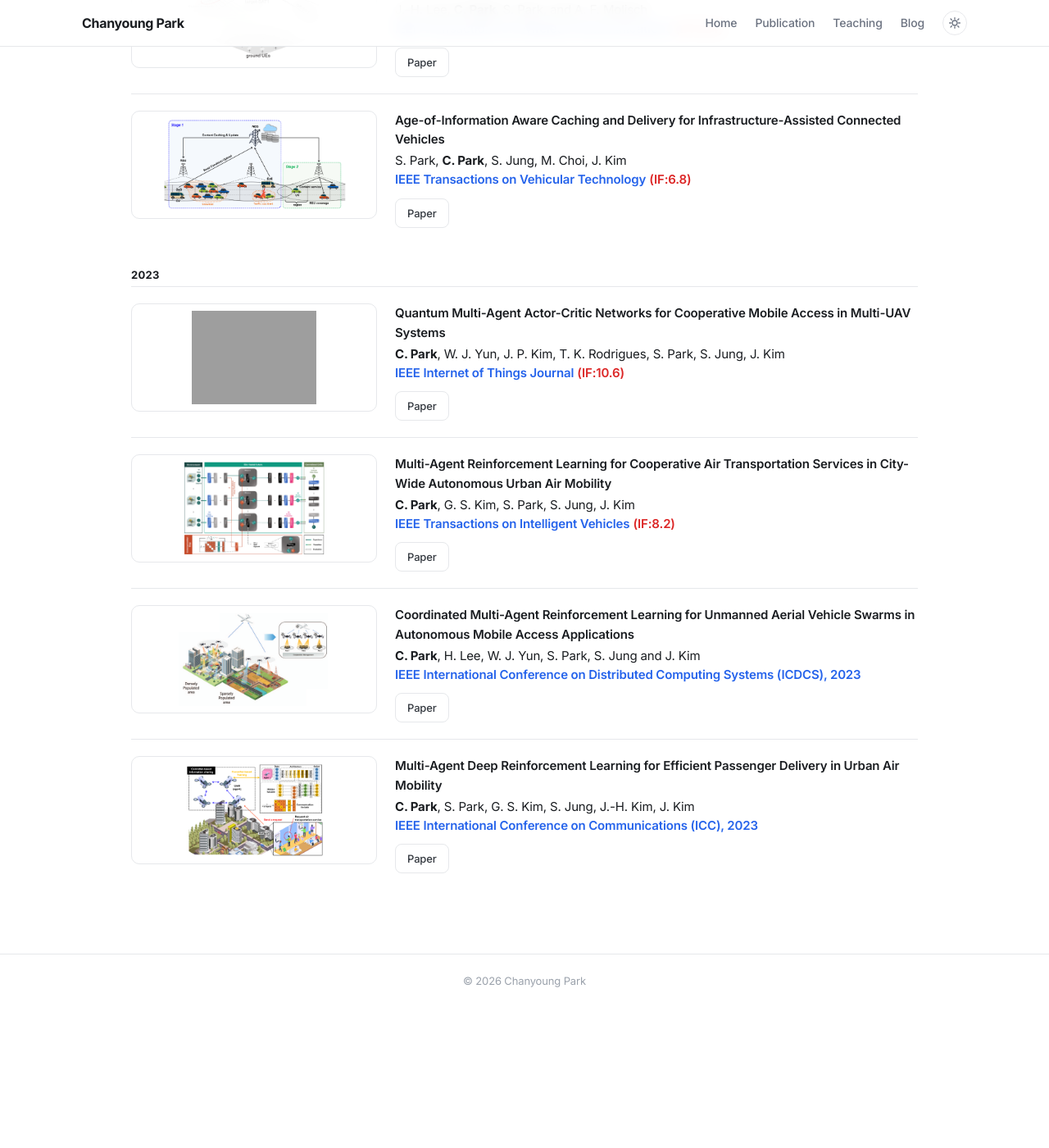
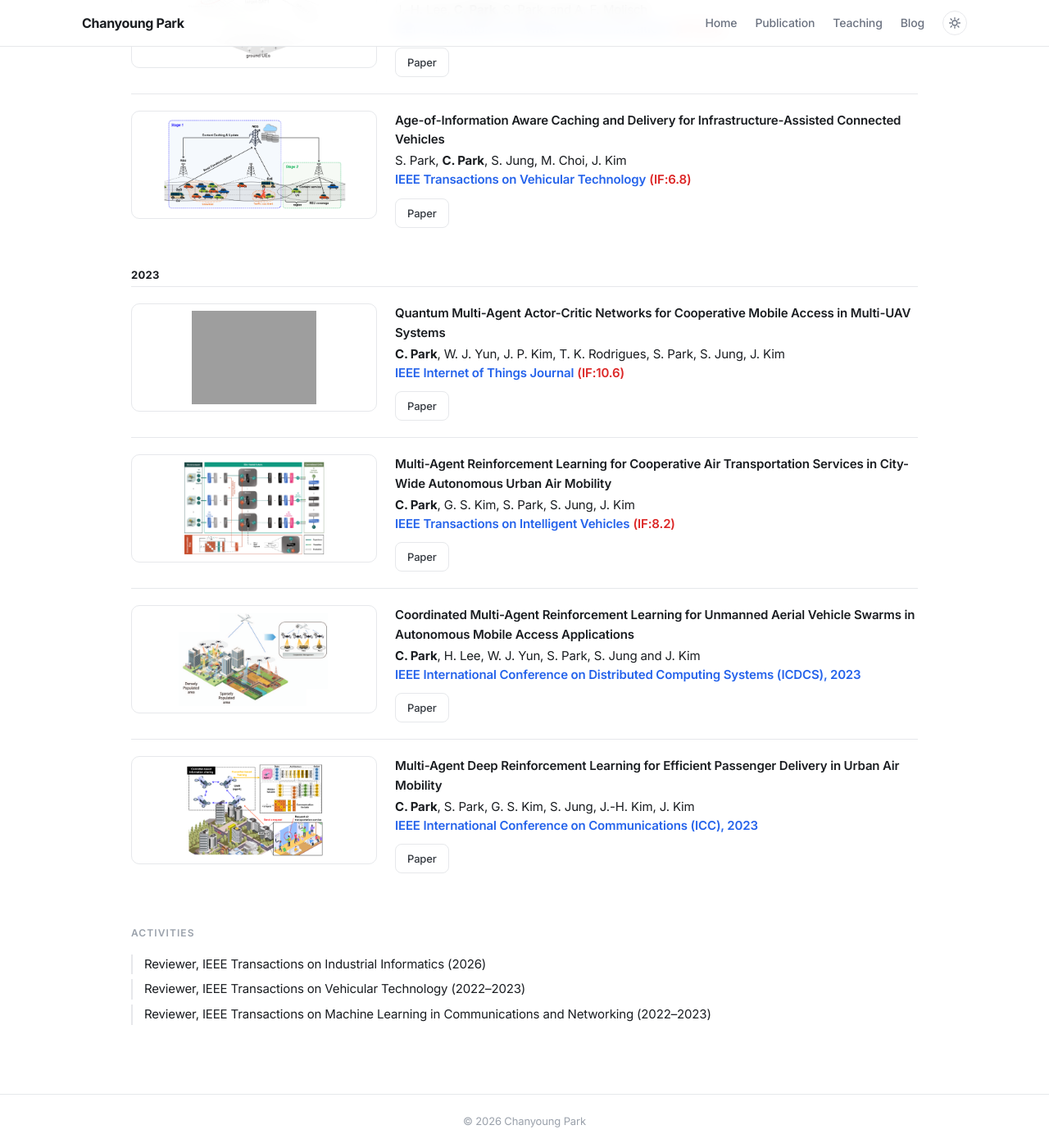
Before and after one commit to cosdeneb/cosdeneb.github.io, a Jekyll site: the page built from index.md, in a window 1280 px wide and 1400 px high, scrolled down 1434 px. Shown: the whole window at 82% size. Built offline with Jekyll 4.4.1, drawn with Linux system fonts in a browser that asks for light colours; before the commit the page ends 2664 px from its top, so only the background shows below that.

Commit message:
Home: add Activities section listing journal reviewer service

```diff
--- a/_config.yml
+++ b/_config.yml
@@ -67,4 +67,4 @@
   - vendor/ruby/
 
 # Used for defeating caching
-version: 17
+version: 18
--- a/_sass/_site.scss
+++ b/_sass/_site.scss
@@ -245,6 +245,11 @@
 
 /* Research interests — flat pills */
 .research-interests {
+  clear: both;
+  margin-top: 20px;
+}
+
+.home-activities {
   clear: both;
   margin-top: 20px;
 }
--- a/index.md
+++ b/index.md
@@ -162,3 +162,12 @@
     </div>
   </div>
 </div>
+
+<div class="home-activities">
+  <h2 class="home-section-title">Activities</h2>
+  <ul class="clean-list compact">
+    <li>Reviewer, IEEE Transactions on Industrial Informatics (2026)</li>
+    <li>Reviewer, IEEE Transactions on Vehicular Technology (2022&ndash;2023)</li>
+    <li>Reviewer, IEEE Transactions on Machine Learning in Communications and Networking (2022&ndash;2023)</li>
+  </ul>
+</div>
```
